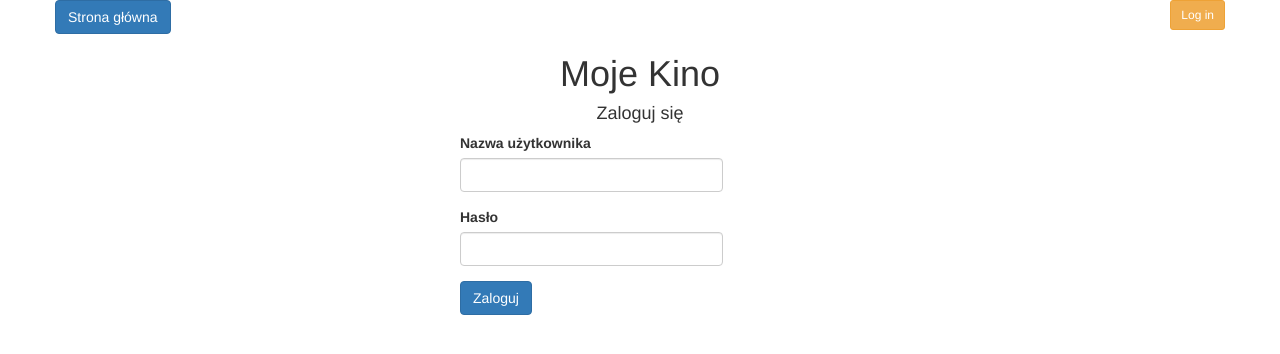
After one commit to kkorsch/kino, a PHP site: template app/views/auth/index.php in a window 1280 px wide. The commit adds this page. Shown: the top 354 px of the page. Run offline with PHP 8.4, Linux system fonts and the light colour scheme; the template is opened without the code that fills it, so the values that code supplies are empty.

Commit message:
created Auth controller and view

```diff
--- /dev/null
+++ b/app/views/auth/index.php
@@ -0,0 +1,21 @@
+<div class="row">
+  <h1 class="text-center">Moje Kino</h1>
+  <h4 class="text-center">Zaloguj się</h4>
+  <form class="col-md-offset-4 col-md-3" action="../app/loggingIn.php" method="post">
+    <div class="form-group <?php if (isset($_SESSION['loginError'])) echo 'has-error'; ?>">
+      <?php if (isset($_SESSION['loginError'])): ?>
+        <span class="help-block"><?php echo $_SESSION['loginError']; ?></span>
+      <?php endif; ?>
+      <label class="control-label">Nazwa użytkownika</label>
+      <input type="text" name="username" class="form-control">
+    </div>
+    <div class="form-group <?php if (isset($_SESSION['loginError'])) echo 'has-error'; ?>">
+      <label class="control-label">Hasło</label>
+      <input type="password" name="password" class="form-control">
+    </div>
+    <input type="submit" value="Zaloguj" class="btn btn-primary">
+  </form>
+</div>
+
+<?php
+unset($_SESSION['loginError']);
--- a/app/views/partials/header.php
+++ b/app/views/partials/header.php
@@ -14,13 +14,13 @@
         <nav >
 
           <a href="home" class="pull-left btn btn-primary">Strona główna</a>
-          <?php if (isset($_SESSION['loggedIn'])): ?>
-            <a href="../app/logout.php" class="pull-right btn btn-sm btn-warning">Wyloguj</a>
+          <?php if (isset($_SESSION['loggedIn']) && $_SESSION['loggedIn'] == true): ?>
+            <a href="#" class="pull-right btn btn-sm btn-warning">Wyloguj</a>
             <a href="Admin" class="pull-right btn btn-sm btn-warning">Admin panel</a>
             <p class="text-center pull-right">Witaj <?php echo $_SESSION['admin']; ?>   .</p>
 
           <?php else: ?>
-          <a class="pull-right btn btn-sm btn-warning" href="login.php">Log in</a>
+          <a class="pull-right btn btn-sm btn-warning" href="Auth">Log in</a>
         <?php endif; ?>
         </nav>
       </div>
```
Also changed, not shown: app/controllers/Auth.php (added, +9 -0 lines).
